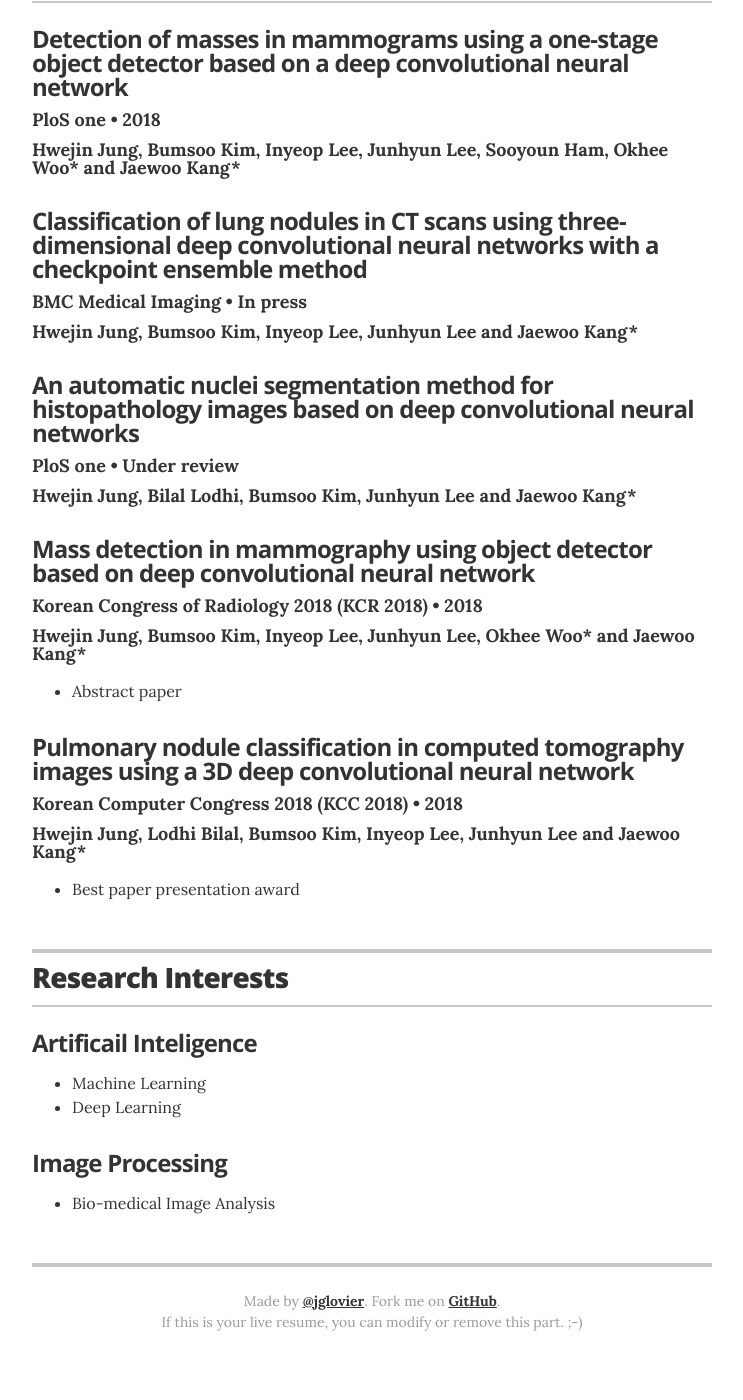
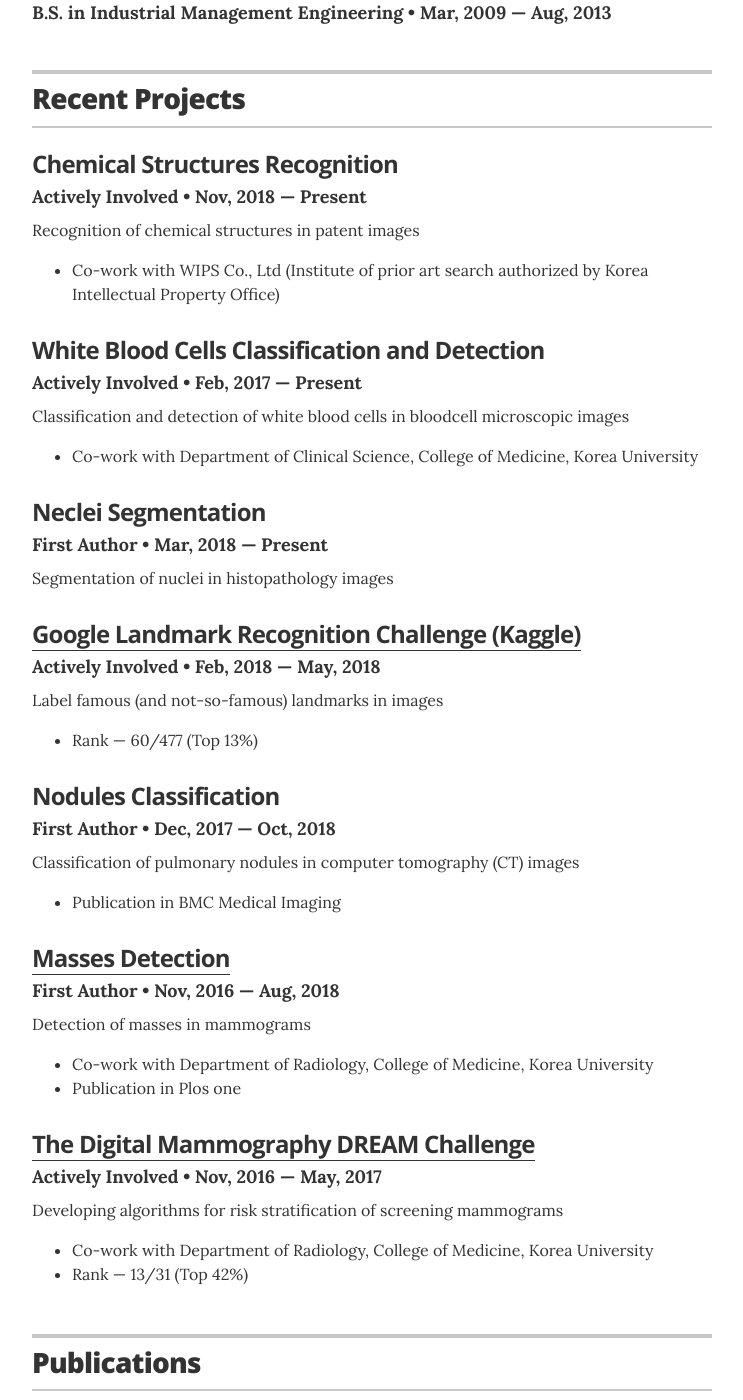
Before and after one commit to hwejin23/hwejin23.github.io, a Jekyll site: the page built from index.html, in a window 1280 px wide and 1400 px high, scrolled down 1036 px. Shown: the whole window, without its empty margins (268-1011 px from the left). Built offline with Jekyll 4.4.1, drawn with Linux system fonts in a browser that asks for light colours; some of the changed text lies outside the part shown.

Commit message:
projects

```diff
--- a/_config.yml
+++ b/_config.yml
@@ -11,18 +11,18 @@ sass:
 # Resume settings
 resume_avatar:                  "true"
 resume_name:                    "Hwejin Jung"
-resume_title:                   "-"
+resume_title:                   "Research Professor"
 
 # used for the contact button in _layouts/resume.html
 resume_contact_email:           "hwejin23@korea.ac.kr"
 
 # the next two items are used for schema itemprops in _layouts/resume.html
 resume_contact_telephone:       "(+82)-10-5059-5766"
-resume_contact_address:         "Korea Univ., Seoul, Rep. of Korea"
+resume_contact_address:         "Korea University, Seoul, South Korea"
 resume_header_contact_info:     "(+82)-10-5059-5766 • hwejin23@korea.ac.kr"
 display_header_contact_info:    "true"
 
-resume_header_intro: "<p>-</p>"
+##resume_header_intro: "<p>-asdfasdfasdf asdfasdfasdf \n sdfasdf asdf </p>"
 
 # use "yes" to display the email contact button,
 # "no" to display an "I'm not looking for work" message,
@@ -34,9 +34,8 @@ resume_looking_for_work:        "yes"
 # comment out to hide
 resume_section_education:       true
 resume_section_publications:     true
-
 resume_section_interests:       true
-#resume_section_projects:        true
+resume_section_projects:        true
 #resume_section_skills:          true
 
 
--- a/_data/education.yml
+++ b/_data/education.yml
@@ -1,31 +1,12 @@
 # Degree
-- degree: PH.D. in Computer Science and Engineering
-  uni: Korea University
-  year: Sept, 2016 &mdash; Feb, 2019
+- degree: Ph.D. in Computer Science and Engineering
+  uni: Korea University, Seoul, South Korea
+  year: Sept, 2013 &mdash; Feb, 2019
   awards:
     - award: Data Mining & Information Systems Lab.
     - award: Advisor &mdash; Prof. Jaewoo Kang
-#  summary: If you had any meaningful roles at college, feel free to write about them here
-
-
-- degree: M.S. / PH.D. integrated course in Computer Science and Engineering
-  uni: Korea University
-  year: Sept, 2013 &mdash; Aug, 2016
-  awards:
-    - award: Data Mining & Information Systems Lab.
-    - award: Advisor &mdash; Prof. Jaewoo Kang
-
+    - award: M.S. / Ph.D. integrated course
 
 - degree: B.S. in Industrial Management Engineering
-  uni: Korea University
+  uni: Korea University, Seoul, South Korea
   year: Mar, 2009 &mdash; Aug, 2013
-#  awards:
-#    - award: Data Mining & Information Systems Lab.
-#    - award: Advisor &mdash; Prof. Jaewoo Kang
-
-
-#- degree: High School Diploma
-#  uni: Springfield High School
-#  year: 2004
-#  award: September 2016 &mdash; February 2019
-#  summary: You can choose to have either a single or multiple awards
--- a/_data/interests.yml
+++ b/_data/interests.yml
@@ -12,8 +12,8 @@
 # Interests
 - subject: Artificail Inteligence
   subsubjects:
-    - subsubject: Machine Learning
-    - subsubject: Deep Learning
+    - subsubject: Data mining
+    - subsubject: Machine Learning (including Deep Learning)
 - subject: Image Processing
   subsubjects:
     - subsubject: Bio-medical Image Analysis
--- a/_data/projects.yml
+++ b/_data/projects.yml
@@ -1,16 +1,69 @@
 # Projects
 # uncomment the urls if you wish to display them, and add your own URL
 
-# jazznotes.io
-- project: jazznotes.io
-  role: Founder & Primary Developer
-  duration: 2012 &mdash; Present
+- project: Chemical Structures Recognition
+  role: Actively Involved
+  duration: Nov, 2018 &mdash; Present
   # url: "#"
-  description: Jazz Notes is an open source node/ember app that helps you keep track of your music compositions and new ideas.
+  description: Recognition of chemical structures in patent images
+  etcs:
+    - etc: Co-work with WIPS Co., Ltd (Institute of prior art search authorized by Korea Intellectual Property Office)
 
-# Springfield Community Outreach Group
-- project: Springfield Community Outreach Group
-  role: Co-Founder & Organizer
-  duration: 2007 &mdash; Present
+
+
+
+
+- project: White Blood Cells Classification and Detection
+  role: Actively Involved
+  duration: Feb, 2017 &mdash; Present
   # url: "#"
-  description: SCOG is a local monthly meetup in Springfield where we share opportunities to volunteer in the community and organize support for families and neighborhoods in need of assistance that the community can provide.
+  description: Classification and detection of white blood cells in bloodcell microscopic images
+  etcs:
+    - etc: Co-work with Department of Clinical Science, College of Medicine, Korea University
+
+
+
+- project: Neclei Segmentation
+  role: First Author
+  duration: Mar, 2018 &mdash; Present
+  # url: "#"
+  description: Segmentation of nuclei in histopathology images
+
+
+- project: Google Landmark Recognition Challenge (Kaggle)
+  role: Actively Involved
+  duration: Feb, 2018 &mdash; May, 2018
+  url: "https://www.kaggle.com/c/landmark-recognition-challenge"
+  description: Label famous (and not-so-famous) landmarks in images
+  etcs:
+    - etc: Rank &mdash; 60/477 (Top 13%)
+
+
+
+
+- project: Nodules Classification
+  role: First Author
+  duration: Dec, 2017 &mdash; Oct, 2018
+  # url: "#"
+  description: Classification of pulmonary nodules in computer tomography (CT) images
+  etcs:
+    - etc: Publication in BMC Medical Imaging
+
+- project: Masses Detection
+  role: First Author
+  duration: Nov, 2016 &mdash; Aug, 2018
+  url: "https://doi.org/10.1371/journal.pone.0203355"
+  description: Detection of masses in mammograms
+  etcs:
+    - etc: Co-work with Department of Radiology, College of Medicine, Korea University
+    - etc: Publication in Plos one
+
+
+- project: The Digital Mammography DREAM Challenge
+  role: Actively Involved
+  duration: Nov, 2016 &mdash; May, 2017
+  url: "https://www.synapse.org/#!Synapse:syn4224222/wiki/"
+  description: Developing algorithms for risk stratification of screening mammograms
+  etcs:
+    - etc: Co-work with Department of Radiology, College of Medicine, Korea University
+    - etc: Rank &mdash; 13/31 (Top 42%)
--- a/_data/publications.yml
+++ b/_data/publications.yml
@@ -28,6 +28,6 @@
 - journal: Korean Computer Congress 2018 (KCC 2018)
   title: Pulmonary nodule classification in computed tomography images using a 3D deep convolutional neural network
   year: 2018
-  authors: Hwejin Jung, Lodhi Bilal, Bumsoo Kim, Inyeop Lee, Junhyun Lee and Jaewoo Kang*
+  authors: Hwejin Jung, Bilal Lodhi, Bumsoo Kim, Inyeop Lee, Junhyun Lee and Jaewoo Kang*
   etcs:
     - etc: Best paper presentation award
--- a/_layouts/resume.html
+++ b/_layouts/resume.html
@@ -48,25 +48,39 @@
 
       </header>
 
-      {% if site.resume_section_experience %}
-      <!-- begin Experience -->
+
+
+
+
+
+      {% if site.resume_section_interests %}
+      <!-- begin Interest -->
       <section class="content-section">
-
         <header class="section-header">
-          <h2>Experience</h2>
+          <h2>Research Interests</h2>
         </header>
 
-        {% for job in site.data.experience %}
-        <div class="resume-item" itemscope itemprop="worksFor" itemtype="http://schema.org/Organization">
-          <h3 class="resume-item-title" itemprop="name">{{ job.company }}</h3>
-          <h4 class="resume-item-details" itemprop="description">{{ job.position }} &bull; {{ job.duration }}</h4>
-          <p class="resume-item-copy">{{ job.summary }}</p>
-        </div><!-- end of resume-item -->
+        {% for interests in site.data.interests %}
+        <div class="resume-item">
+        	<h4 class="resume-item-title">{{ interests.subject }}</h4>
+          	<h5 class="resume-item-details" itemprop="description">{{ interests.subsubject }}</h5>
+          	<p class="resume-item-copy" itemprop="description">
+            	<ul class="resume-item-list">
+              	{% for subsubject in interests.subsubjects %}
+              	<li>{{ subsubject.subsubject }}</li>
+              	{% endfor %}
+            	</ul></h5>
+          	<p class="resume-item-copy">{{ interests.summary }}</p>
+        </div>
         {% endfor %}
+      </section>
+      <!-- end Education -->
+      {% endif %}
 
-      </section>
-      <!-- end Experience -->
-      {% endif %}
+
+
+
+
 
 
       {% if site.resume_section_education %}
@@ -98,7 +112,61 @@
 
 
 
+      {% if site.resume_section_experience %}
+      <!-- begin Experience -->
+      <section class="content-section">
 
+        <header class="section-header">
+          <h2>Experience</h2>
+        </header>
+
+        {% for job in site.data.experience %}
+        <div class="resume-item" itemscope itemprop="worksFor" itemtype="http://schema.org/Organization">
+          <h3 class="resume-item-title" itemprop="name">{{ job.company }}</h3>
+          <h4 class="resume-item-details" itemprop="description">{{ job.position }} &bull; {{ job.duration }}</h4>
+          <p class="resume-item-copy">{{ job.summary }}</p>
+        </div><!-- end of resume-item -->
+        {% endfor %}
+
+      </section>
+      <!-- end Experience -->
+      {% endif %}
+
+
+
+
+
+      {% if site.resume_section_projects %}
+      <!-- begin Projects -->
+      <section class="content-section">
+        <header class="section-header">
+          <h2>Recent Projects</h2>
+        </header>
+
+        {% for project in site.data.projects %}
+        <div class="resume-item" itemscope itemtype="http://schema.org/CreativeWork">
+          <meta itemprop="creator" content="{{ site.resume_name }}" itemtype="http://schema.org/Person" />
+          <h3 class="resume-item-title" itemprop="name">{% if project.url %}<a href="{{ project.url }}" itemprop="url">{{ project.project }}</a>{% else %}{{ project.project }}{% endif %}</h3>
+          <h4 class="resume-item-details" itemprop="description">{{ project.role }}  &bull; {{ project.duration }}</h4>
+          <p class="resume-item-copy">{{ project.description }}</p>
+          <h5 class="resume-item-details etcs" itemprop="description">{{ project.etc }}</h5>
+          <p class="resume-item-copy" itemprop="description">
+            <ul class="resume-item-list">
+              {% for etc in project.etcs %}
+              <li>{{ etc.etc }}</li>
+              {% endfor %}
+            </ul></h5>
+
+
+
+
+
+        </div>
+        {% endfor %}
+
+      </section>
+      <!-- end Projects -->
+      {% endif %}
 
       {% if site.resume_section_publications %}
       <!-- begin Publication -->
@@ -132,33 +200,6 @@
 
 
 
-
-
-
-
-
-
-
-
-      {% if site.resume_section_projects %}
-      <!-- begin Projects -->
-      <section class="content-section">
-        <header class="section-header">
-          <h2>Projects</h2>
-        </header>
-
-        {% for project in site.data.projects %}
-        <div class="resume-item" itemscope itemtype="http://schema.org/CreativeWork">
-          <meta itemprop="creator" content="{{ site.resume_name }}" itemtype="http://schema.org/Person" />
-          <h3 class="resume-item-title" itemprop="name">{% if project.url %}<a href="{{ project.url }}" itemprop="url">{{ project.project }}</a>{% else %}{{ project.project }}{% endif %}</h3>
-          <h4 class="resume-item-details" itemprop="description">{{ project.role }}  &bull; {{ project.duration }}</h4>
-          <p class="resume-item-copy">{{ project.description }}</p>
-        </div>
-        {% endfor %}
-
-      </section>
-      <!-- end Projects -->
-      {% endif %}
 
       {% if site.resume_section_skills %}
       <!-- begin Skills -->
@@ -227,57 +268,11 @@
 
 
 
-      {% if site.resume_section_interests %}
-      <!-- begin Interest -->
-      <section class="content-section">
-        <header class="section-header">
-          <h2>Research Interests</h2>
-        </header>
-
-        {% for interests in site.data.interests %}
-        <div class="resume-item">
-
-
-        	<h4 class="resume-item-title">{{ interests.subject }}</h4>
-          	<h5 class="resume-item-details" itemprop="description">{{ interests.subsubject }}</h5>
-          	<p class="resume-item-copy" itemprop="description">
-            	<ul class="resume-item-list">
-              	{% for subsubject in interests.subsubjects %}
-              	<li>{{ subsubject.subsubject }}</li>
-              	{% endfor %}
-            	</ul></h5>
-          	<p class="resume-item-copy">{{ interests.summary }}</p>
-        </div>
-        {% endfor %}
-      </section>
-      <!-- end Education -->
-      {% endif %}
 
 
 
 
 
-
-      {% if site.resume_section_interests %}
-      <!-- begin Interests -->
-      <!--section class="content-section">
-
-        <header class="section-header">
-          <h2>Research Interests</h2>
-        </header>
-
-
-        <div class="resume-item">
-          <ul class="resume-item-list">
-            {% for interest in site.data.interests %}
-            <li>{{ interest.description }}</li>
-            {% endfor %}
-          </ul>
-        </div>
-
-      </section>
-      <!-- end Interests -->
-      {% endif %}
 
       {% if site.resume_section_links %}
       <!-- begin Links -->
@@ -317,7 +312,7 @@
 
       <footer class="page-footer">
         <p class="footer-line">Made by <a href="http://twitter.com/jglovier">@jglovier</a>. Fork me on <a href="https://github.com/jglovier/resume-template">GitHub</a>.</p>
-        <p class="footer-line">If this is your live resume, you can modify or remove this part. ;-)</p>
+        <!--p class="footer-line">If this is your live resume, you can modify or remove this part. ;-)</p> -->
       </footer>
 
     </div>
```
